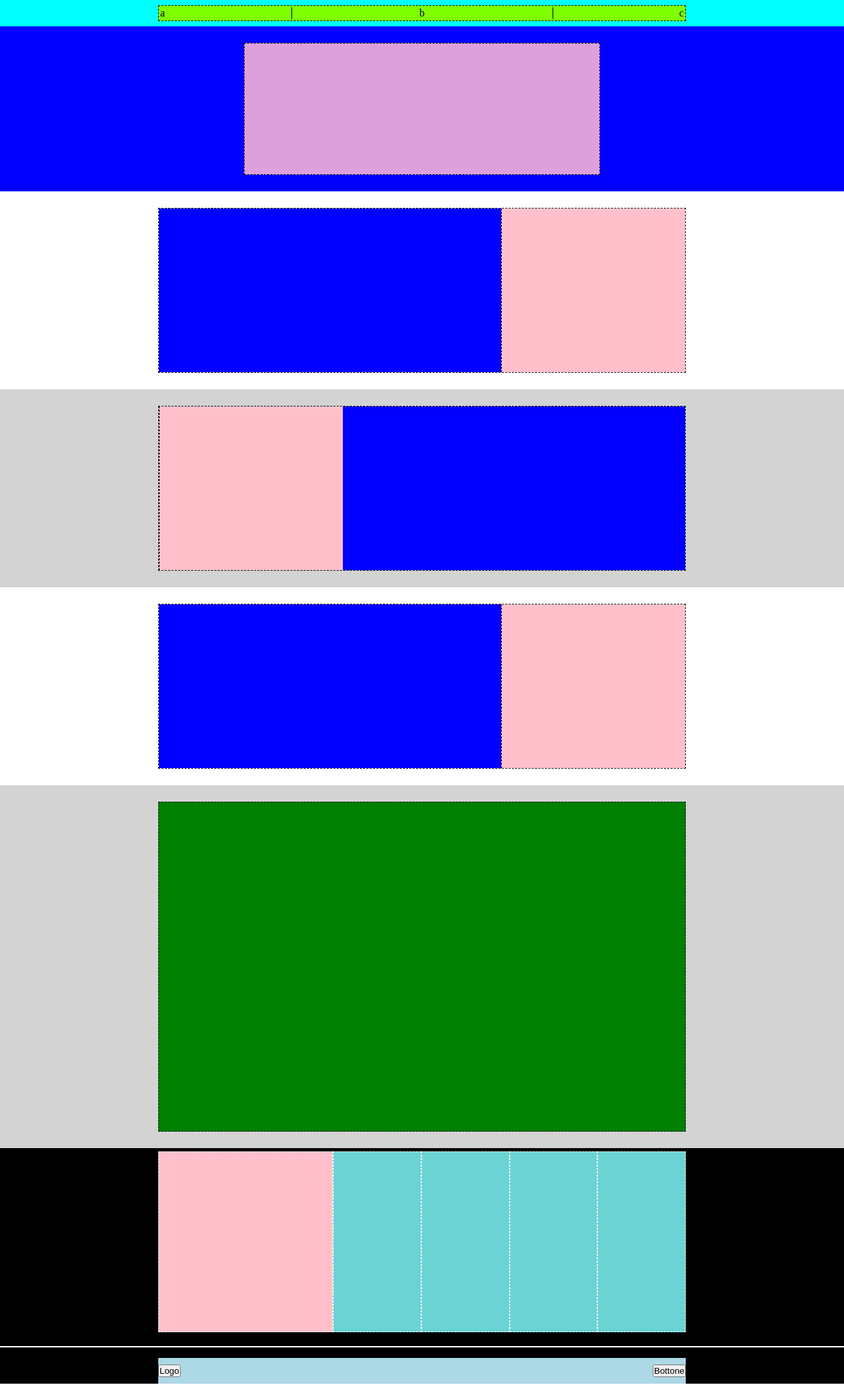
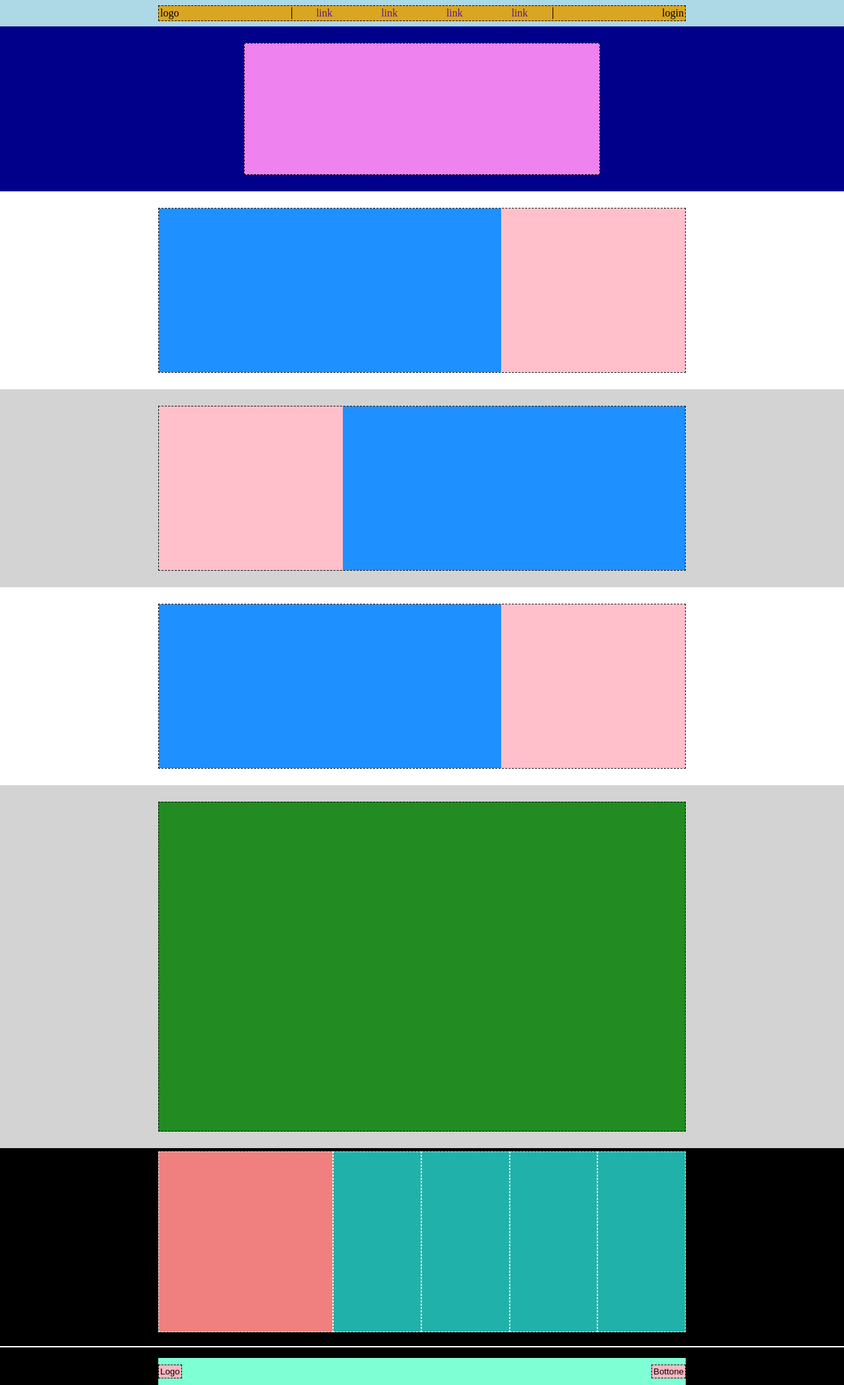
Before and after one commit to Francesco98Welcome/htmlcss-struttura-discord, a plain HTML site: page index.html in a window 1280 px wide. Shown: the whole page at 66% size. Drawn offline with Linux system fonts and the light colour scheme.

Commit message:
end project (i think)

```diff
--- a/css/style.css
+++ b/css/style.css
@@ -4,31 +4,41 @@
     box-sizing: border-box;
 }
 
+
+/* HEADER + DIV/a INTERNI */
+
 .debug header {
-    background-color: aqua;
+    background-color: #add8e6;
     min-height: 20px;
     padding: 8px;
     display: flex;
     justify-content: center;
     align-items: center;
 }
-.container-header {
+.debug .container-header {
     display: flex;
     width: 800px;
     justify-content: center;
-    background-color: chartreuse;
+    background-color: #daa520;
 }
-
-header > div {
+.debug header > div {
     border: 1px dashed black;
     padding: 2px;
 }
-
+a {
+    text-decoration: none;
+    text-align: center;
+}
+ul {
+    display: flex;
+    justify-content: space-around;
+    list-style: none;
+}
 .logo-01,
 .login {
     flex: 25%;
 }
-.link {
+.debug .link {
     flex: 50%;
     text-align: center;
     border-right: 1px solid black;
@@ -38,17 +48,24 @@ header > div {
     text-align: end;
 }
 
-.sec-01 {
+/* FINE HEADER + DIV/a INTERNI */
+
+
+
+
+/* MAIN - SECTION */
+
+.debug .sec-01 {
     height: 250px;
-    background-color: blue;
+    background-color: #00008b;
     display: flex;
     justify-content: center;
     align-items: center;
 }
-.blu {
+.debug .blu {
     width: 540px;
     height: 200px;
-    background-color: plum;
+    background-color: #ee82ee;
     border: 1px dashed black;
 }
 .sec-02,
@@ -59,40 +76,36 @@ header > div {
     justify-content: center;
     align-items: center;
 }
-.blu-pink-01 {
+.debug .blu-pink {
     width: 800px;
     border: 1px dashed black;
     display: flex;
     height: 250px;
 }
-.blu-sec-2 {
-    background-color: blue;
+.debug .blu-sec-2 {
+    background-color: #1e90ff;
     width: 65%;
 }
-.pink-sec-2 {
-    background-color: pink;
+.debug .pink-sec-2 {
+    background-color: #ffc0cb;
     width: 35%;
-    border-left: 1px dashed black;
 }
-
 .sec-03,
 .sec-05 {
     background-color: lightgray;
 }
-
 .sec-05 {
     min-height: 550px;
     display: flex;
     justify-content: center;
     align-items: center;
 }
-.green {
-    background-color: green;
+.debug .green {
+    background-color: #228b22;
     height: 500px;
     width: 800px;
     border: 1px dashed black;
 }
-
 .sec-06 {
     background-color: black;
 }
@@ -102,33 +115,48 @@ header > div {
     display: flex;
     padding-bottom: 16px;
 }
-
-.blu-pink-06 > div {
+.debug .blu-pink-06 > div {
     border: 1px dashed white;
 }
-.flex-1 {
+.debug .flex-1 {
     flex: 1;
-    background-color: rgb(107, 211, 211);
+    background-color: #20b2aa;
 }
-.sect-pink {
+.debug .sect-pink {
     flex: 2;
-    background-color: pink;
+    background-color: #f08080;
 }
+
+/* FINE MAIN + SECTION */
+
+
 
 hr {
     border: 1px solid white;
 }
+
+
+
+/* FOOTER */
+
 footer {
     background-color: black;
-     display: flex;
+    display: flex;
     justify-content: center;
     align-items: center;
 }
-.container-final {
+.debug button {
+    border: 1px dashed black;
+    padding: 2px;
+    background-color: #ffb6c1;
+}
+.debug .container-final {
     width: 800px;
-    background-color: lightblue;
+    background-color: #7fffd4;
     display: flex;
     justify-content: space-between;
     padding: 10px 0px;
     margin-top: 16px;
 }
+
+/* FINE FOOTER */
--- a/index.html
+++ b/index.html
@@ -9,14 +9,26 @@
 </head>
 <body class="debug">
 
+    <!-- HEADER -->
     <header>
         <div class="container-header">
-            <div class="logo-01">a</div>
-            <div class="link">b</div>
-            <div class="login">c</div>
+            <div class="logo-01">logo</div>
+            <div class="link">
+                <ul>
+                    <li><a href="">link</a></li>
+                    <li><a href="">link</a></li>
+                    <li><a href="">link</a></li>
+                    <li><a href="">link</a></li>
+                </ul>
+
+            </div>
+            <div class="login">login</div>
         </div>
     </header>
+    <!-- FINE HEADER-->
 
+
+    <!-- MAIN + SECTION-->
     <main>
         <section class="sec-01">
             <div class="blu"></div>
@@ -24,7 +36,7 @@
 
 
         <section class="sec-02">
-            <div class="blu-pink-01">
+            <div class="blu-pink">
                 <div class="blu-sec-2"></div>
                 <div class="pink-sec-2"></div>
             </div>
@@ -32,7 +44,7 @@
 
 
         <section class="sec-03">
-            <div class="blu-pink-01">
+            <div class="blu-pink">
                 <div class="pink-sec-2"></div>
                 <div class="blu-sec-2"></div>
             </div>
@@ -40,7 +52,7 @@
 
 
         <section class="sec-02">
-            <div class="blu-pink-01">
+            <div class="blu-pink">
                 <div class="blu-sec-2"></div>
                 <div class="pink-sec-2"></div>
             </div>
@@ -62,13 +74,18 @@
             </div>
         </section>
     </main>
+    <!-- FINE MAIN + SECTION -->
+
     <hr>
+
+    <!-- FOOTER-->
     <footer>
         <div class="container-final">
             <button>Logo</button>
             <button class="btn">Bottone</button>
         </div>
     </footer>
+    <!-- FINE FOOTER-->
 
 </body>
 </html>
```
